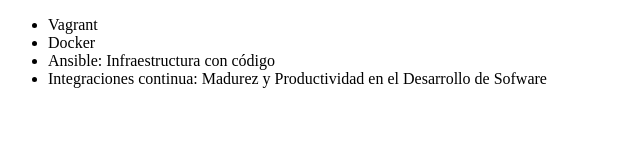
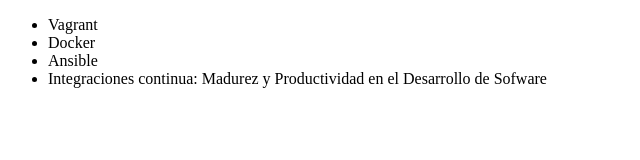
Before and after one commit to mchoccgt/alura-git, a plain HTML site: page index.html in a window 1280 px wide. Shown: the whole page, without its empty margins (0-640 px from the left). Drawn offline with Linux system fonts and the light colour scheme.

Commit message:
Revert "Cambiando el nombre del curso de Ansible"
This reverts commit 7f34d3e25449b45e49262fcb3f464896b847b30d.

```diff
--- a/index.html
+++ b/index.html
@@ -8,7 +8,7 @@
      <ul>
          <li> Vagrant </li>
          <li> Docker </li>
-         <li> Ansible: Infraestructura con código </li>
+         <li> Ansible </li>
          <li> Integraciones continua: Madurez y Productividad en el Desarrollo de Sofware </li>
      </ul>
 </body>
```
